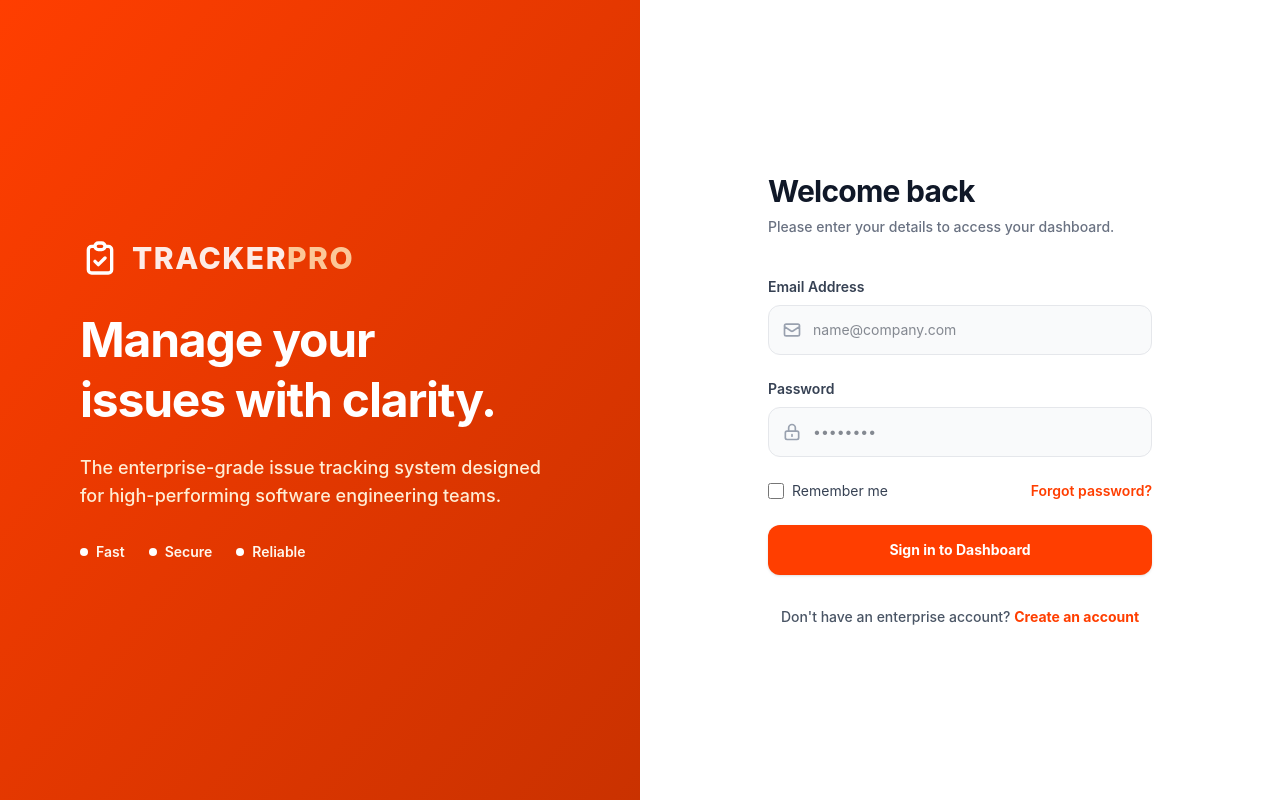
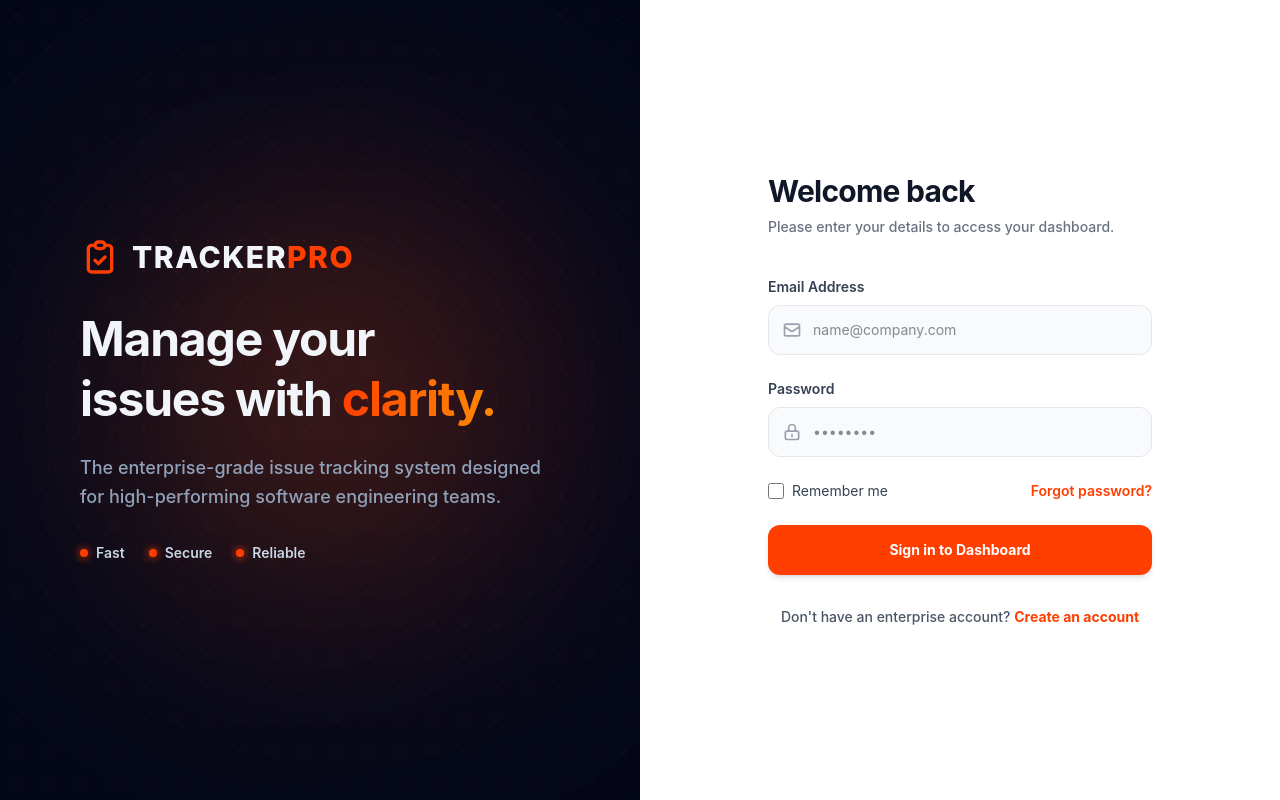
Before and after one commit to ashenlakmal/Issue-Tracking-System, a SvelteKit app: page /login in a window 1280 px wide. Built offline with nearby package versions, Linux system fonts and the light colour scheme.

Commit message:
Add mock data validation

```diff
--- /dev/null
+++ b/src/app.css
@@ -0,0 +1 @@
+@import "tailwindcss";
--- a/src/routes/+layout.svelte
+++ b/src/routes/+layout.svelte
@@ -1,9 +1,9 @@
 <script lang="ts">
-	import './layout.css';
-	import favicon from '$lib/assets/favicon.svg';
-
-	let { children } = $props();
+    import '../app.css';
+    import { Toaster } from 'svelte-sonner';
+    let { children } = $props();
 </script>
 
-<svelte:head><link rel="icon" href={favicon} /></svelte:head>
+<Toaster position="top-right" toastOptions={{ style: 'background: #020617; border: 1px solid #ff3e00; color: #f1f5f9;' }} />
+
 {@render children()}
--- a/src/routes/layout.css
+++ /dev/null
@@ -1,2 +0,0 @@
-@import 'tailwindcss';
-@plugin '@tailwindcss/typography';
--- /dev/null
+++ b/src/routes/lib/prisma.ts
@@ -0,0 +1,5 @@
+// src/lib/prisma.ts
+import { PrismaClient } from '@prisma/client';
+
+// Create a single instance of PrismaClient to use throughout the app
+export const prisma = new PrismaClient();
--- /dev/null
+++ b/src/routes/login/+page.server.ts
@@ -0,0 +1,26 @@
+// src/routes/login/+page.server.ts
+import { fail } from '@sveltejs/kit';
+import type { Actions } from './$types';
+
+export const actions = {
+    // The default action triggered when the login form is submitted
+    default: async ({ request }) => {
+        // 1. Get the data from the form
+        const formData = await request.formData();
+        const email = formData.get('email');
+        const password = formData.get('password');
+
+        // 2. Validate inputs
+        if (!email || !password) {
+            return fail(400, { error: 'Email and password are required.' });
+        }
+
+        // 3. Mock Authentication
+        if (email === 'admin@company.com' && password === '123456') {
+            return { success: true, message: 'Welcome back to TrackerPro!' };
+        }
+
+        // 4. Return error if login fails
+        return fail(401, { error: 'Invalid email or password.' });
+    }
+} satisfies Actions;
--- a/src/routes/login/+page.svelte
+++ b/src/routes/login/+page.svelte
@@ -1,32 +1,40 @@
-<!-- src/routes/login/+page.svelte -->
 <script lang="ts">
-	// State variables for enterprise login form
-	let email = '';
-	let password = '';
-	let rememberMe = false;
+	import { enhance } from '$app/forms';
+	import { toast } from 'svelte-sonner';
 
-	const handleLogin = () => {
-		// Authentication logic will be added here later
-		console.log('Enterprise Login attempt:', { email, password, rememberMe });
-	};
+	// In Svelte 5, we use $state() for reactive variables
+	let email = $state('');
+	let password = $state('');
+	let rememberMe = $state(false);
+	let isLoading = $state(false);
 </script>
 
 <!-- Main Container: Full screen, Split layout for Large screens -->
 <div class="flex min-h-screen bg-white font-sans">
-	<!-- Left Side: Branding / Marketing (Visible only on Desktop) -->
-	<!-- Using Svelte's official orange brand color: #ff3e00 -->
+	<!-- Left Side: Dark Premium Branding (Visible only on Desktop) -->
 	<div
-		class="relative hidden items-center justify-center overflow-hidden bg-[#ff3e00] lg:flex lg:w-1/2"
+		class="relative hidden items-center justify-center overflow-hidden bg-slate-950 lg:flex lg:w-1/2"
 	>
-		<!-- Abstract Background Gradient overlay -->
-		<div class="absolute inset-0 bg-gradient-to-br from-[#ff3e00] to-[#c73100] opacity-95"></div>
+		<!-- Subtle dotted grid pattern for a techy feel -->
+		<div
+			class="absolute inset-0 opacity-20"
+			style="background-image: radial-gradient(#ff3e00 1px, transparent 1px); background-size: 32px 32px;"
+		></div>
+
+		<!-- Glowing orange orbs in the background -->
+		<div
+			class="absolute top-1/4 left-1/4 h-96 w-96 animate-pulse rounded-full bg-[#ff3e00] opacity-20 mix-blend-screen blur-[128px] filter"
+		></div>
+		<div
+			class="absolute right-1/4 bottom-1/4 h-96 w-96 rounded-full bg-orange-500 opacity-10 mix-blend-screen blur-[128px] filter"
+		></div>
 
 		<!-- Branding Content -->
 		<div class="relative z-10 max-w-xl p-12 text-white">
 			<div class="mb-8 flex items-center space-x-3">
-				<!-- A simple clean SVG Logo -->
+				<!-- Logo -->
 				<svg
-					class="h-10 w-10 text-white"
+					class="h-10 w-10 text-[#ff3e00]"
 					fill="none"
 					stroke="currentColor"
 					viewBox="0 0 24 24"
@@ -39,29 +47,32 @@
 						d="M9 5H7a2 2 0 00-2 2v12a2 2 0 002 2h10a2 2 0 002-2V7a2 2 0 00-2-2h-2M9 5a2 2 0 002 2h2a2 2 0 002-2M9 5a2 2 0 012-2h2a2 2 0 012 2m-6 9l2 2 4-4"
 					></path>
 				</svg>
-				<h1 class="text-3xl font-extrabold tracking-wider uppercase opacity-90">
-					Tracker<span class="text-orange-200">Pro</span>
+				<h1 class="text-3xl font-extrabold tracking-wider text-slate-100 uppercase">
+					Tracker<span class="text-[#ff3e00]">Pro</span>
 				</h1>
 			</div>
 
-			<h2 class="mb-6 text-5xl leading-tight font-bold tracking-tight">
-				Manage your <br /> issues with clarity.
+			<h2 class="mb-6 text-5xl leading-tight font-bold tracking-tight text-slate-100">
+				Manage your <br /> issues with
+				<span class="bg-gradient-to-r from-[#ff3e00] to-orange-400 bg-clip-text text-transparent"
+					>clarity.</span
+				>
 			</h2>
-			<p class="mb-8 text-lg font-medium text-orange-100">
+			<p class="mb-8 text-lg leading-relaxed font-medium text-slate-400">
 				The enterprise-grade issue tracking system designed for high-performing software engineering
 				teams.
 			</p>
 
 			<!-- Feature highlights -->
-			<div class="flex space-x-6 text-sm font-semibold text-orange-50">
+			<div class="flex space-x-6 text-sm font-semibold text-slate-300">
 				<div class="flex items-center">
-					<span class="mr-2 h-2 w-2 rounded-full bg-white"></span> Fast
+					<span class="mr-2 h-2 w-2 rounded-full bg-[#ff3e00] shadow-[0_0_8px_#ff3e00]"></span> Fast
 				</div>
 				<div class="flex items-center">
-					<span class="mr-2 h-2 w-2 rounded-full bg-white"></span> Secure
+					<span class="mr-2 h-2 w-2 rounded-full bg-[#ff3e00] shadow-[0_0_8px_#ff3e00]"></span> Secure
 				</div>
 				<div class="flex items-center">
-					<span class="mr-2 h-2 w-2 rounded-full bg-white"></span> Reliable
+					<span class="mr-2 h-2 w-2 rounded-full bg-[#ff3e00] shadow-[0_0_8px_#ff3e00]"></span> Reliable
 				</div>
 			</div>
 		</div>
@@ -69,9 +80,9 @@
 
 	<!-- Right Side: Login Form -->
 	<div
-		class="relative flex w-full flex-col justify-center px-8 sm:px-16 lg:w-1/2 lg:px-24 xl:px-32"
+		class="relative flex w-full flex-col justify-center bg-white px-8 sm:px-16 lg:w-1/2 lg:px-24 xl:px-32"
 	>
-		<!-- Mobile Logo (Visible only on small screens) -->
+		<!-- Mobile Logo -->
 		<div class="mb-10 flex items-center space-x-2 lg:hidden">
 			<svg
 				class="h-8 w-8 text-[#ff3e00]"
@@ -98,7 +109,25 @@
 				Please enter your details to access your dashboard.
 			</p>
 
-			<form class="space-y-6" on:submit|preventDefault={handleLogin}>
+			<form
+                method="POST"
+                class="space-y-6"
+                use:enhance={() => {
+                    isLoading = true;
+
+                    return async ({ result, update }) => {
+                        isLoading = false;
+
+                        if (result.type === 'success') {
+                            toast.success((result.data as any)?.message || 'Login Successful!');
+                        } else if (result.type === 'failure') {
+                            toast.error((result.data as any)?.error || 'Authentication failed.');
+                        }
+
+                        update();
+                    };
+                }}
+            >
 				<!-- Email Input -->
 				<div>
 					<label for="email" class="mb-2 block text-sm font-semibold text-gray-700"
@@ -106,7 +135,6 @@
 					>
 					<div class="relative">
 						<div class="pointer-events-none absolute inset-y-0 left-0 flex items-center pl-3.5">
-							<!-- Mail Icon -->
 							<svg
 								class="h-5 w-5 text-gray-400"
 								fill="none"
@@ -123,6 +151,7 @@
 						</div>
 						<input
 							id="email"
+							name="email"
 							type="email"
 							bind:value={email}
 							class="block w-full rounded-xl border border-gray-200 bg-gray-50 py-3.5 pr-4 pl-11 text-gray-900 transition-all duration-200 focus:border-transparent focus:bg-white focus:ring-2 focus:ring-[#ff3e00] focus:outline-none sm:text-sm"
@@ -139,7 +168,6 @@
 					>
 					<div class="relative">
 						<div class="pointer-events-none absolute inset-y-0 left-0 flex items-center pl-3.5">
-							<!-- Lock Icon -->
 							<svg
 								class="h-5 w-5 text-gray-400"
 								fill="none"
@@ -156,6 +184,7 @@
 						</div>
 						<input
 							id="password"
+							name="password"
 							type="password"
 							bind:value={password}
 							class="block w-full rounded-xl border border-gray-200 bg-gray-50 py-3.5 pr-4 pl-11 text-gray-900 transition-all duration-200 focus:border-transparent focus:bg-white focus:ring-2 focus:ring-[#ff3e00] focus:outline-none sm:text-sm"
@@ -165,7 +194,7 @@
 					</div>
 				</div>
 
-				<!-- Extra Actions (Remember me & Forgot password) -->
+				<!-- Extra Actions -->
 				<div class="flex items-center justify-between">
 					<div class="flex items-center">
 						<input
@@ -194,14 +223,19 @@
 				<div>
 					<button
 						type="submit"
-						class="flex w-full transform justify-center rounded-xl border border-transparent bg-[#ff3e00] px-4 py-3.5 text-sm font-bold text-white shadow-sm transition-all duration-200 hover:-translate-y-0.5 hover:bg-[#eb3900] focus:ring-2 focus:ring-[#ff3e00] focus:ring-offset-2 focus:outline-none"
+						disabled={isLoading}
+						class="flex w-full transform justify-center rounded-xl border border-transparent bg-[#ff3e00] px-4 py-3.5 text-sm font-bold text-white shadow-md transition-all duration-200 hover:-translate-y-0.5 hover:bg-[#eb3900] focus:ring-2 focus:ring-[#ff3e00] focus:ring-offset-2 focus:outline-none disabled:cursor-not-allowed disabled:opacity-70"
 					>
-						Sign in to Dashboard
+						{#if isLoading}
+							Logging in...
+						{:else}
+							Sign in to Dashboard
+						{/if}
 					</button>
 				</div>
 			</form>
 
-			<!-- Registration Link for user registration functionality -->
+			<!-- Registration Link -->
 			<p class="mt-8 text-center text-sm font-medium text-gray-600">
 				Don't have an enterprise account?
 				<a
--- a/vite.config.ts
+++ b/vite.config.ts
@@ -1,22 +1,7 @@
-import tailwindcss from '@tailwindcss/vite';
-import adapter from '@sveltejs/adapter-auto';
 import { sveltekit } from '@sveltejs/kit/vite';
 import { defineConfig } from 'vite';
+import tailwindcss from '@tailwindcss/vite';
 
 export default defineConfig({
-	plugins: [
-		tailwindcss(),
-		sveltekit({
-			compilerOptions: {
-				// Force runes mode for the project, except for libraries. Can be removed in svelte 6.
-				runes: ({ filename }) =>
-					filename.split(/[/\\]/).includes('node_modules') ? undefined : true
-			},
-
-			// adapter-auto only supports some environments, see https://svelte.dev/docs/kit/adapter-auto for a list.
-			// If your environment is not supported, or you settled on a specific environment, switch out the adapter.
-			// See https://svelte.dev/docs/kit/adapters for more information about adapters.
-			adapter: adapter()
-		})
-	]
+	plugins: [tailwindcss(), sveltekit()]
 });
```
Also changed, not shown: package.json (+4 -3 lines), 1 other file (tests, documents, lock files or other folders).
